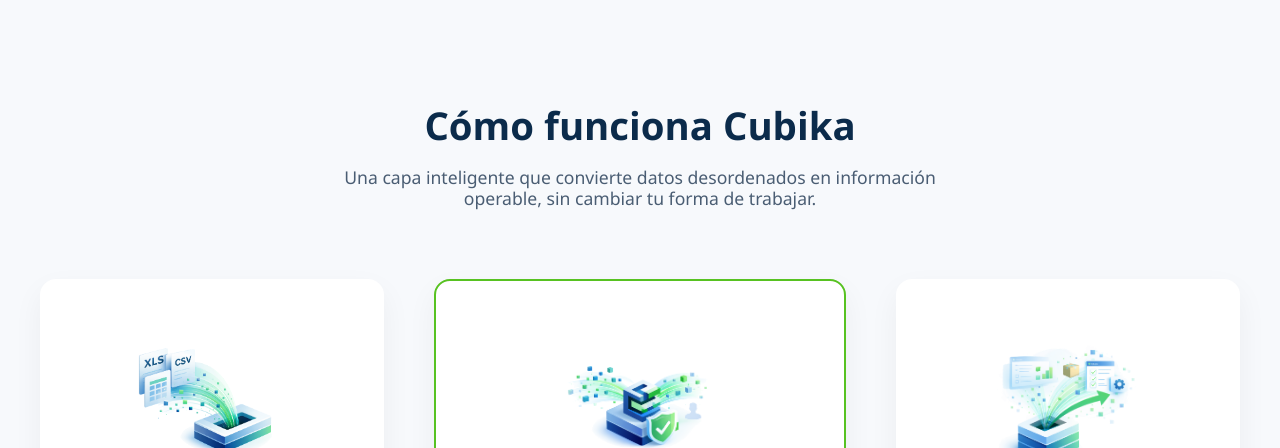
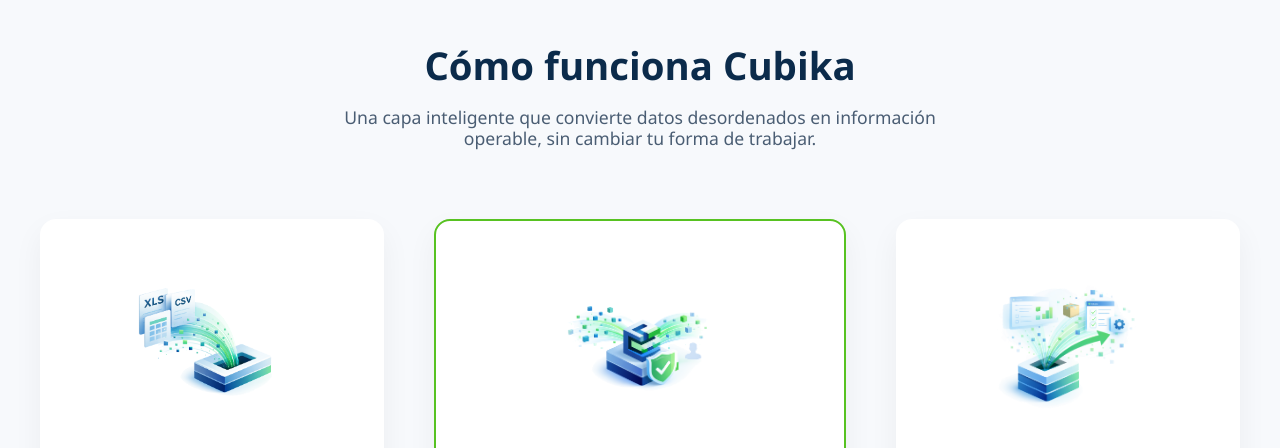
Before and after one commit to echeverrigroup/cubika-landing, a website: page index.html in a window 1280 px wide. Shown: the part 686-1134 px from the top of the page. Drawn offline with Linux system fonts and the light colour scheme.

Commit message:
Update index.html

```diff
--- a/index.html
+++ b/index.html
@@ -421,7 +421,7 @@
 /* ========== HOW IT WORKS SECTION ========== */
 
 .how-it-works {
-  padding: 100px 40px;
+  padding: 40px 40px;
   background-color: #f7f9fc;
 }
 
```
